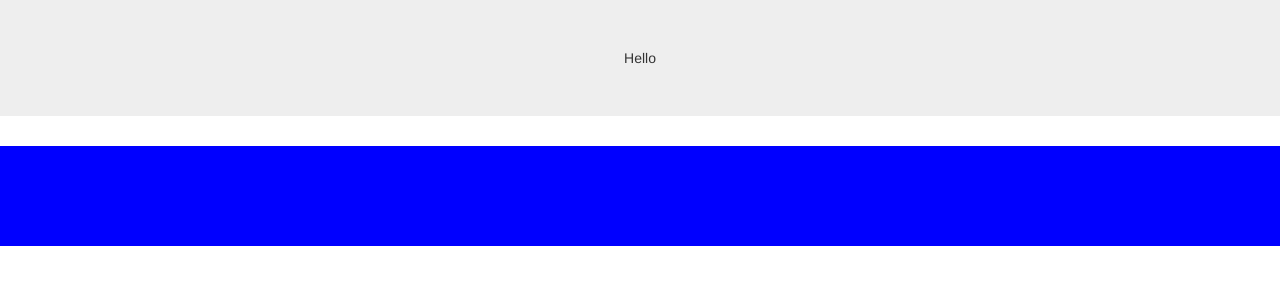
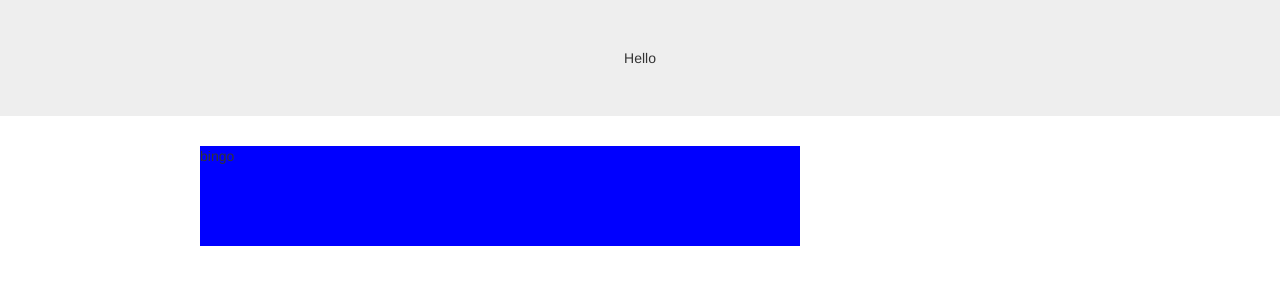
Before and after one commit to alexa-coding/holberton-learning_web_programming, a plain HTML site: page layout.html in a window 1280 px wide. Drawn offline with nearby package versions, Linux system fonts and the light colour scheme.

Commit message:
Added text and margin to "row"

```diff
--- a/layout.html
+++ b/layout.html
@@ -14,9 +14,8 @@
 
 <div class="container">
 </div>
-<div class="row" style="background-color:blue;height:100px">
+<div class="row" style="background-color:blue;height:100px;width:600px;margin-left:200px">bingo</div>
 <div class="col">
-</div>
 </div>
 
 
```
